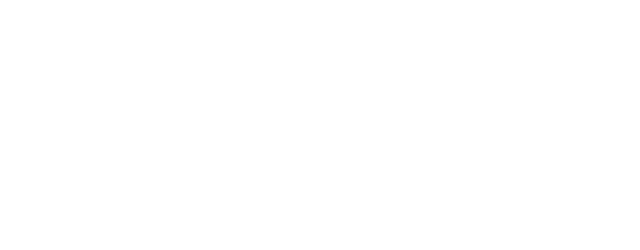
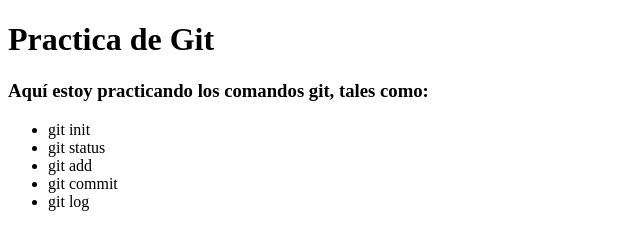
Before and after one commit to grupodoh/cursogit, a plain HTML site: page index.html in a window 1280 px wide. Shown: the whole page, without its empty margins (0-640 px from the left). Drawn offline with Linux system fonts and the light colour scheme.

Commit message:
Creación de la lista de los comandos que aprendo

```diff
--- a/index.html
+++ b/index.html
@@ -7,6 +7,19 @@
     <title>Document</title>
 </head>
 <body>
+    <div>
+        <h1>Practica de Git</h1>
+        <p>
+            <h3>Aquí estoy practicando los comandos git, tales como:</h3>
+            <ul>
+                <li>git init</li>
+                <li>git status</li>
+                <li>git add</li>
+                <li>git commit</li>
+                <li>git log</li>
+            </ul>
+        </p>
+    </div>
 
 </body>
 </html>
```
